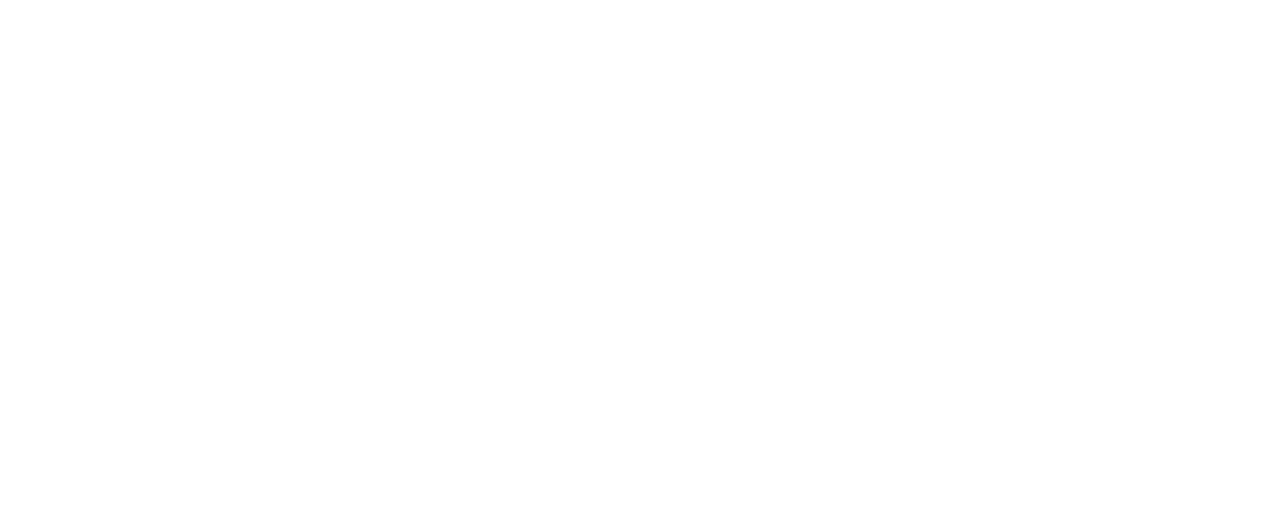
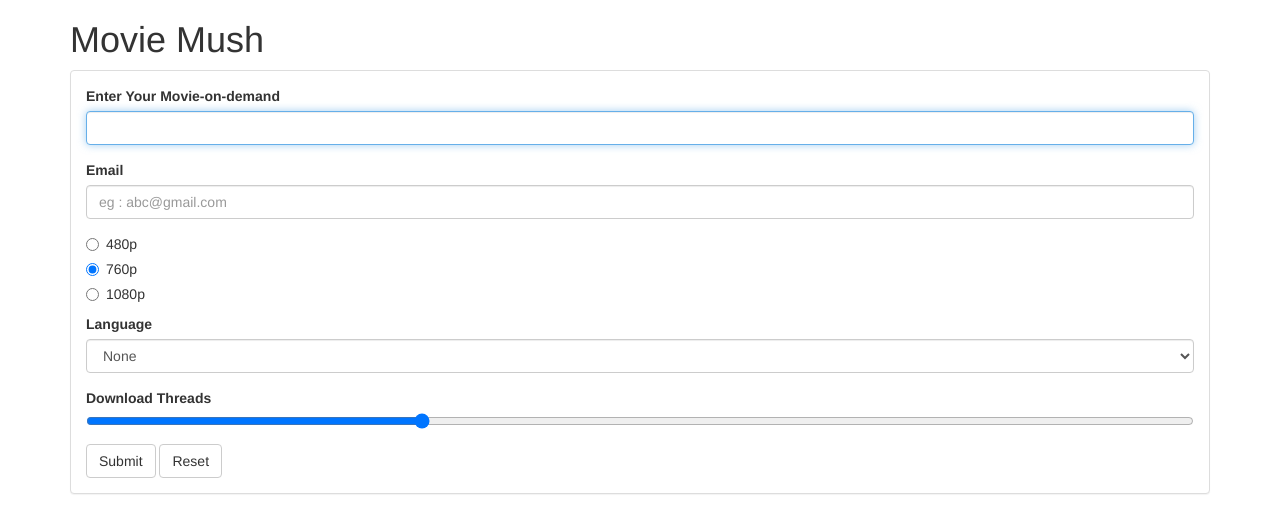
Before and after one commit to 94Akriti/MovieMush, a plain HTML site: page index.html in a window 1280 px wide. Drawn offline with nearby package versions, Linux system fonts and the light colour scheme.

Commit message:
Movie Mush Frontend Bootstrap

```diff
--- a/index.html
+++ b/index.html
@@ -3,10 +3,63 @@
 
 <head>
   <meta charset="utf-8">
-  <title></title>
+  <title>Movie Mush</title>
+  <link rel="stylesheet" href="https://cdnjs.cloudflare.com/ajax/libs/twitter-bootstrap/3.3.6/css/bootstrap.min.css">
 </head>
 
-<body>
+<body class="container">
+  <header>
+    <h1>Movie Mush</h1>
+  </header>
+  <section>
+    <div class="panel panel-default">
+      <div class="panel-body">
+        <form data-movie-demand="form">
+          <div class="form-group">
+            <label for="movieDemand">Enter Your Movie-on-demand</label>
+            <input class="form-control" name="movie" id="movieDemand" autofocus>
+          </div>
+          <div class="form-group">
+            <label for="emailInput">Email</label>
+            <input class="form-control" type="email" name="emailAddress" id="emailInput" value="" placeholder="eg : abc@gmail.com">
+          </div>
+          <div class="radio">
+            <label>
+              <input type="radio" name="quality" value="480p">
+              480p
+            </label>
+          </div>
+          <div class="radio">
+            <label>
+              <input type="radio" name="quality" value="760p" checked>
+              760p
+            </label>
+          </div>
+          <div class="radio">
+            <label>
+              <input type="radio" name="quality" value="1080p">
+              1080p
+            </label>
+          </div>
+          <div class="form-group">
+            <label for="Language">Language</label>
+            <select id="Language" class="form-control" name="Language">
+              <option value="">None</option>
+              <option value="English">English</option>
+              <option value="Spanish">Spanish</option>
+              <option value="Hindi">Hindi</option>
+            </select>
+          </div>
+          <div class="form-group">
+            <label for="threads">Download Threads</label>
+            <input name="threads" id="threads" type="range" value="30">
+          </div>
+          <button type="submit" class="btn btn-default">Submit</button>
+          <button type="reset" class="btn btn-default">Reset</button>
+        </form>
+      </div>
+    </div>
+  </section>
   <script src="scripts/datastore.js" charset="utf-8"></script>
   <script src="scripts/ticketcounter.js" charset="utf-8"></script>
   <script src="scripts/main.js" charset="utf-8"></script>
```
